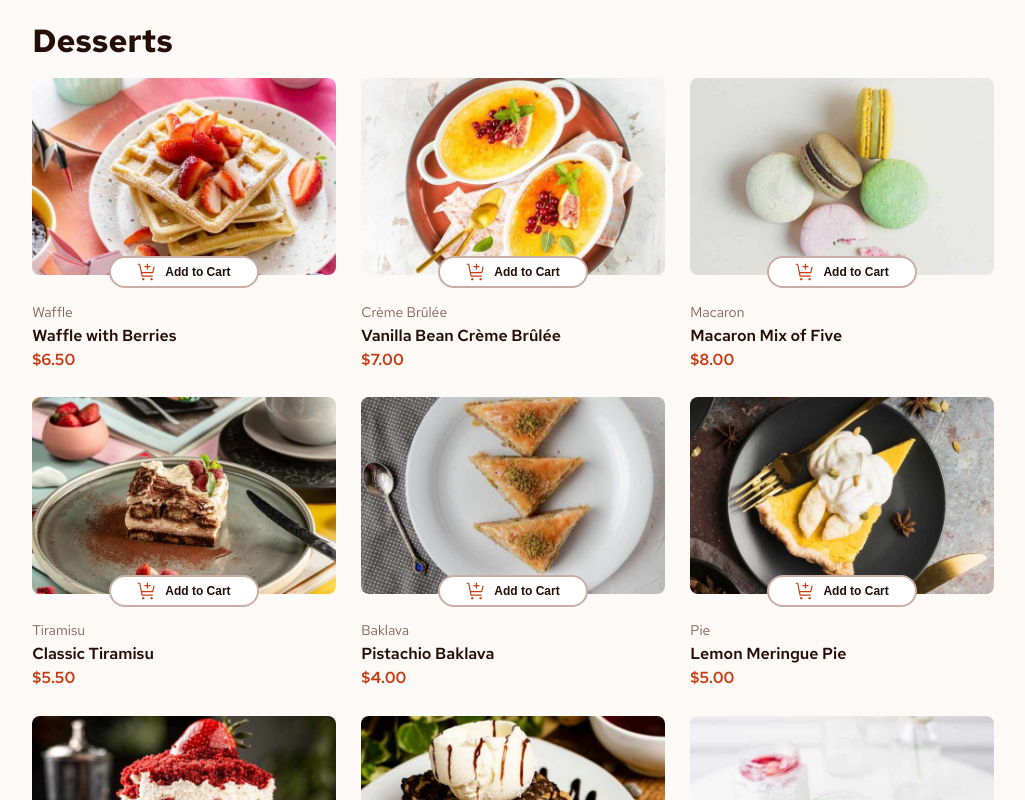
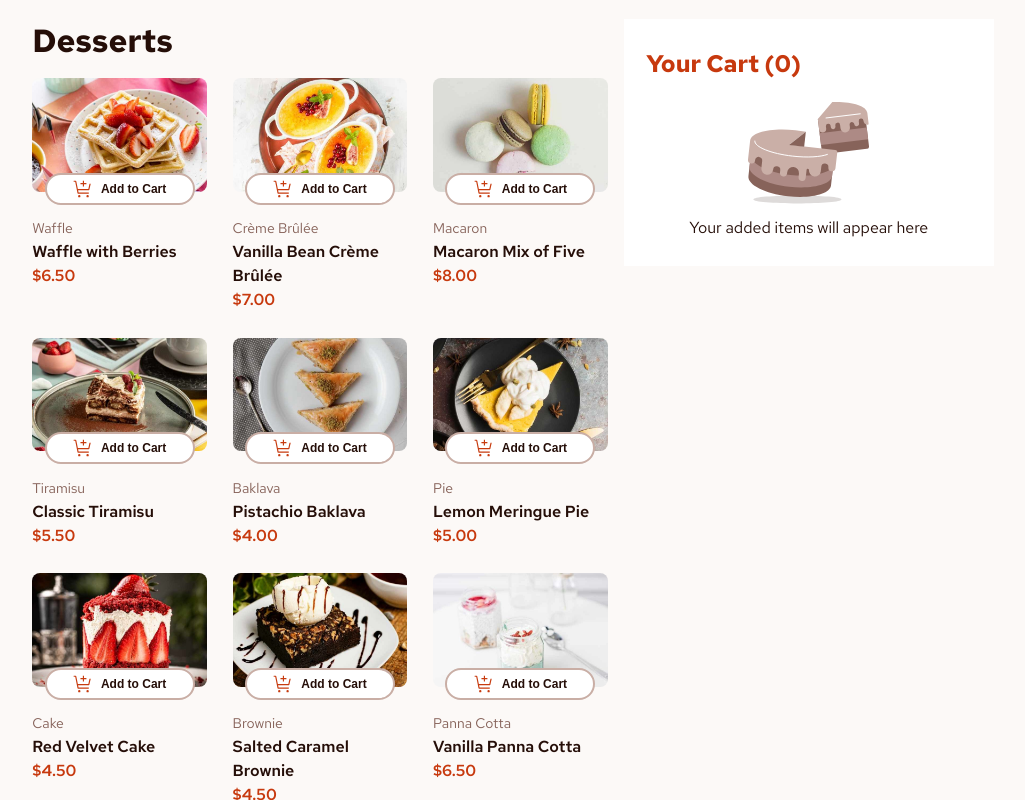
Before and after one commit to nikogalvan/fm-product-list-with-cart, a React (Vite) app: page / in a window 1280 px wide. Shown: the top 800 px of the page, without its empty margins (127-1152 px from the left). Built offline with nearby package versions, Linux system fonts and the light colour scheme.

Commit message:
feat(CartCart): add media query to container of module

```diff
--- a/src/components/CartCard/CartCard.module.scss
+++ b/src/components/CartCard/CartCard.module.scss
@@ -2,10 +2,24 @@
 @use "sass:map";
 
 .container {
+  width: 100%;
   background-color: white;
   padding: 1.8rem 1.4rem;
   display: flex;
   flex-direction: column;
+
+  @media (min-width: 768px) {
+    place-self: center;
+    width: 370px;
+    grid-column: 1;
+  }
+
+  @media (min-width: 1024px) {
+
+    grid-column: 2;
+    grid-row: 1 / span 3;
+    align-self: flex-start;
+  }
 
   h3 {
     color: $red;
```
